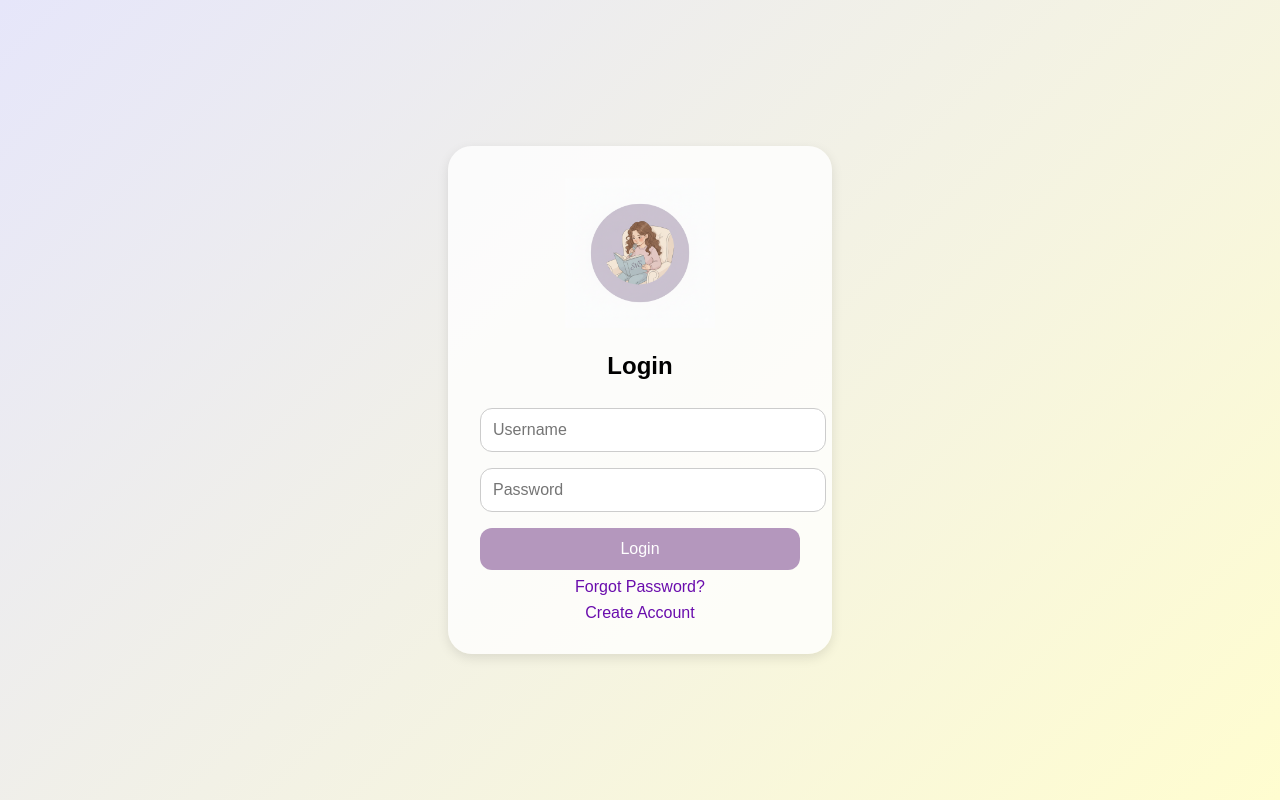
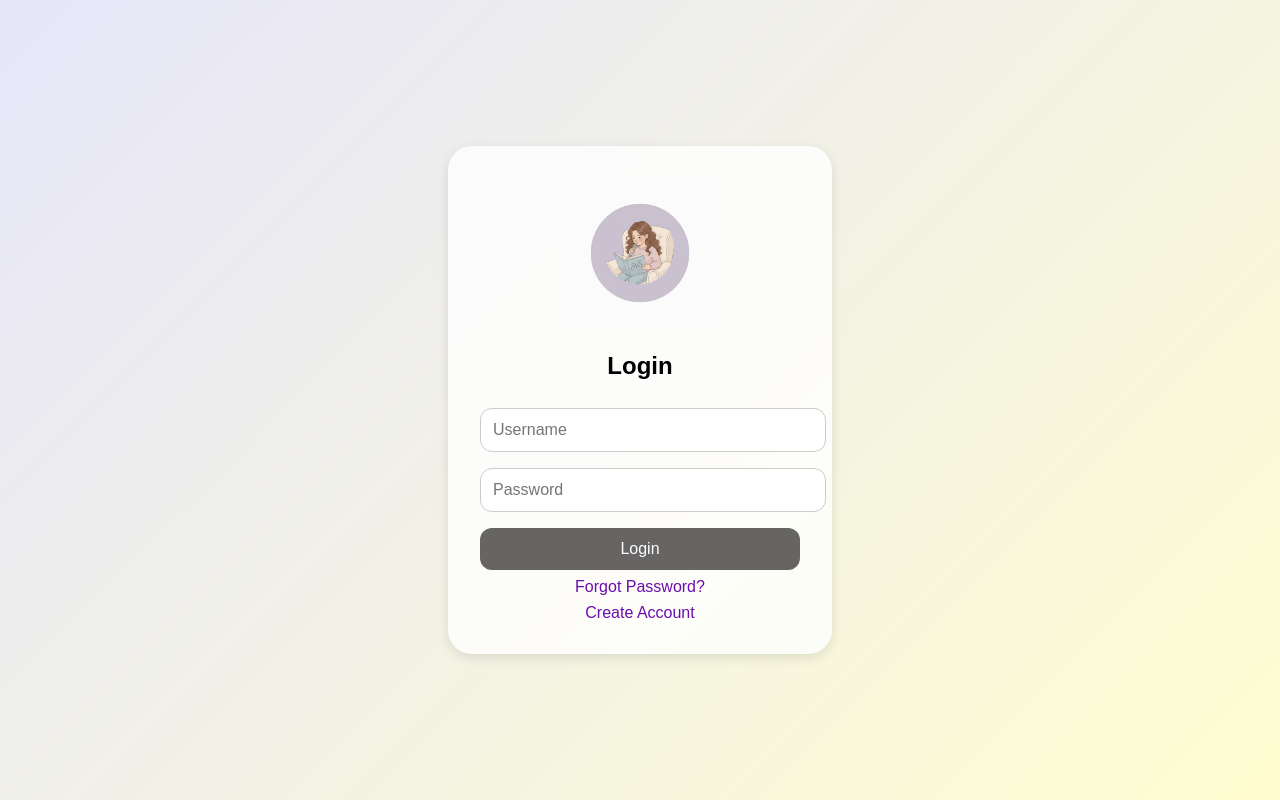
Before and after one commit to Coderadhin/Vuejsproject, a Vue app: page / in a window 1280 px wide. In both pictures the pointer is over the button "Login". Built offline with nearby package versions, Linux system fonts and the light colour scheme.

Commit message:
Update style.css

```diff
--- a/src/assets/style.css
+++ b/src/assets/style.css
@@ -44,7 +44,7 @@ button {
 }
 
 button:hover {
-  background-color: #B497BD;
+  background-color: rgb(103,100,100);
 }
 
 a {
```
